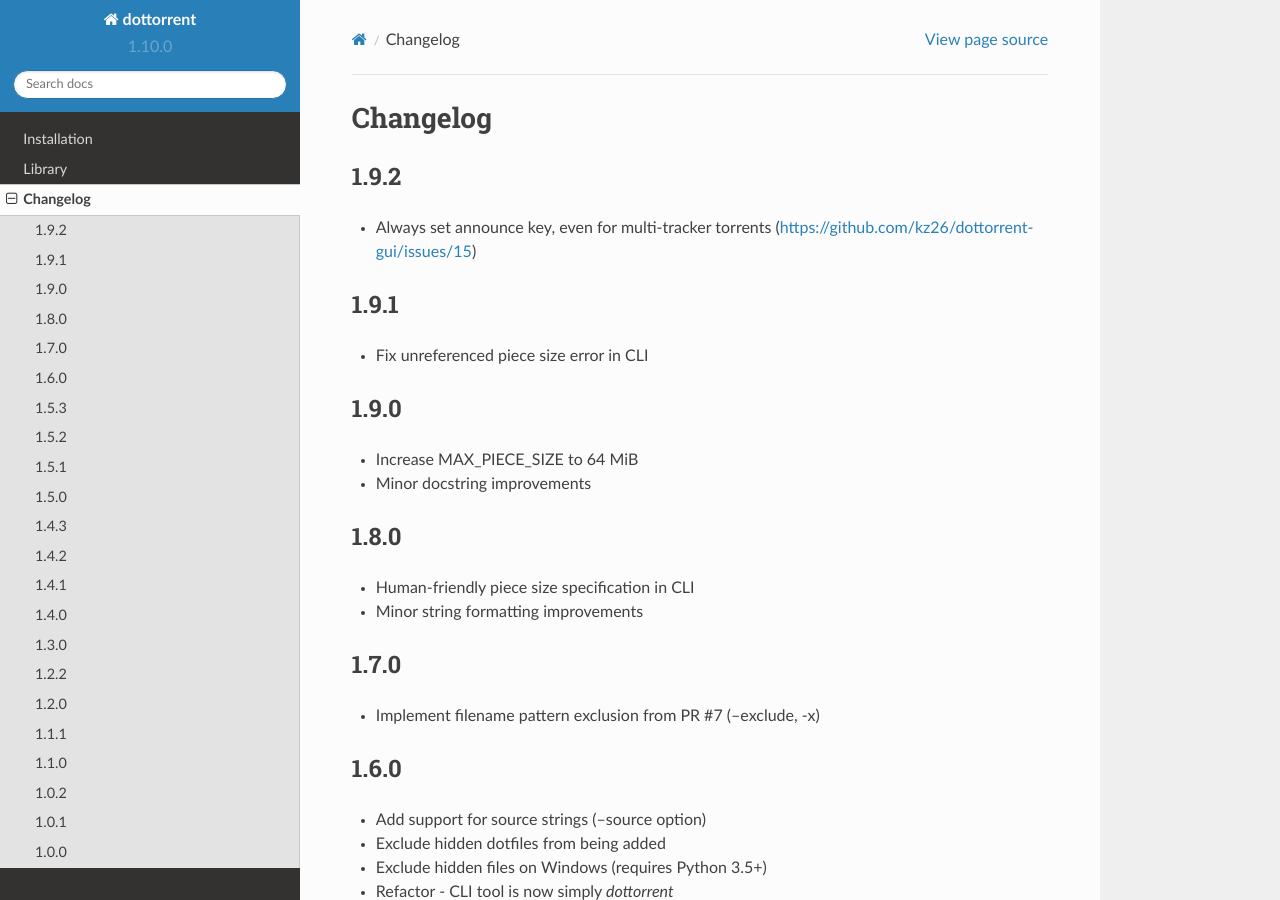
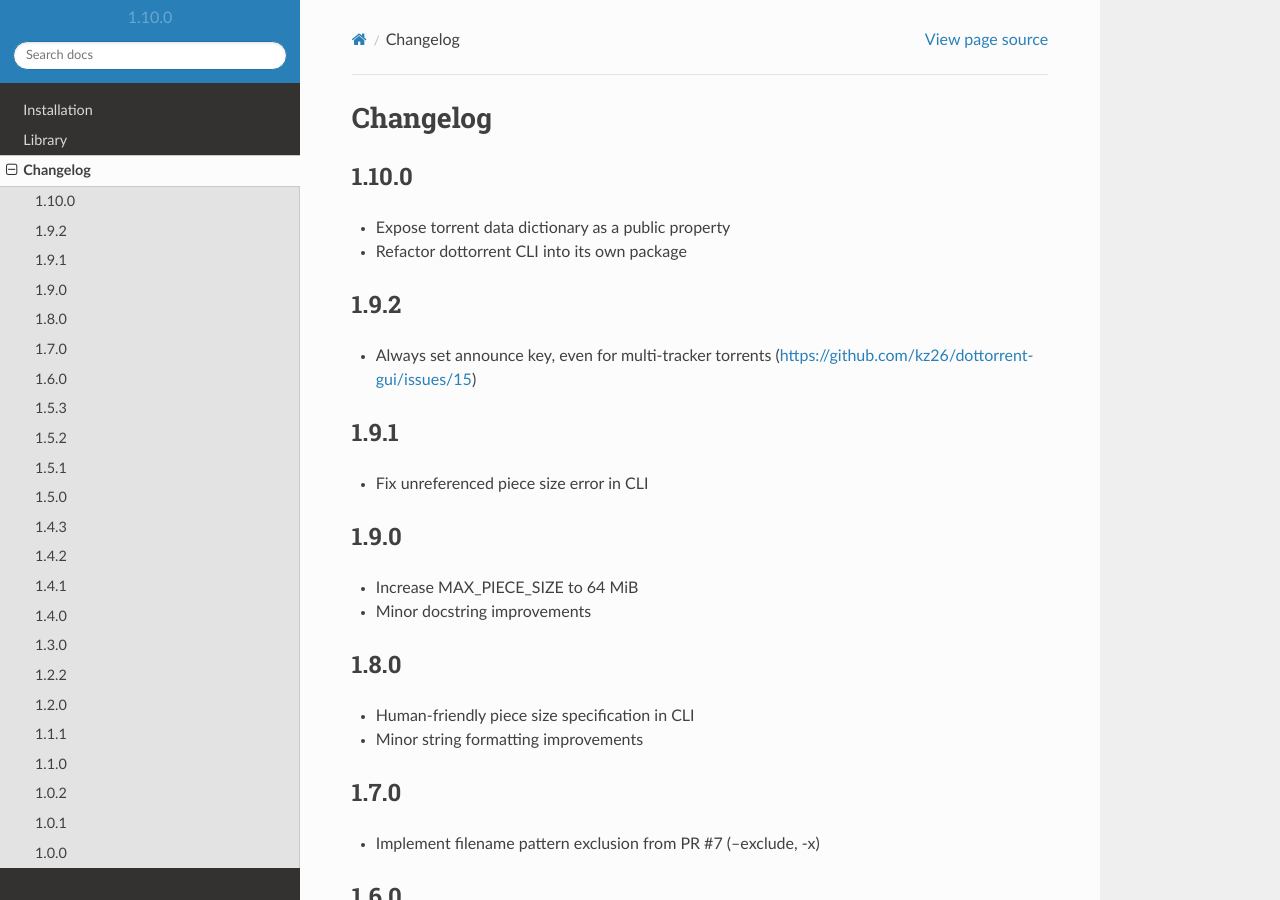
Before and after one commit to kz26/dottorrent, a Sphinx documentation site: the page built from docs/changelog.rst, in a window 1280 px wide and 900 px high. Built offline with Sphinx 7.4.7 and the Read the Docs theme 2.0.0, drawn with Linux system fonts in a browser that asks for light colours.

Commit message:
Update changelog.rst

```diff
--- a/docs/changelog.rst
+++ b/docs/changelog.rst
@@ -1,5 +1,10 @@
 Changelog
 =========
+
+1.10.0
+------
+* Expose torrent data dictionary as a public property
+* Refactor dottorrent CLI into its own package
 
 1.9.2
 -----
```
